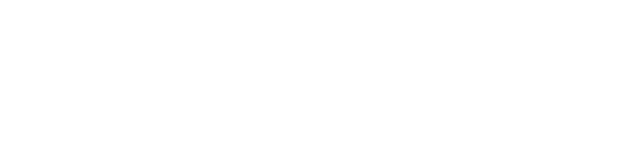
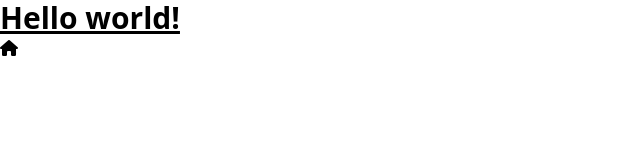
Before and after one commit to EjdemJ/Tailwind-Landing-Page, a website: page index.html in a window 1280 px wide. Shown: the whole page, without its empty margins (0-640 px from the left). Drawn offline with Linux system fonts and the light colour scheme.

Commit message:
Project Set Up done

```diff
--- a/index.html
+++ b/index.html
@@ -4,8 +4,17 @@
     <meta charset="UTF-8">
     <meta name="viewport" content="width=device-width, initial-scale=1.0">
     <title>Document</title>
+    <link href="./output.css" rel="stylesheet">
+    <script src="./script.js"></script>
+    <link rel="stylesheet" href="https://cdnjs.cloudflare.com/ajax/libs/font-awesome/6.6.0/css/all.min.css" />
 </head>
+
 <body>
+    <h1 class="text-3xl font-bold underline">
+        Hello world!
+    </h1>
+    <i class="fa-solid fa-house"></i>
+</body>
 
-</body>
+
 </html>
--- a/style.css
+++ b/style.css
@@ -0,0 +1,4 @@
+@import url('https://fonts.googleapis.com/css2?family=Inter:ital,opsz,wght@0,14..32,100..900;1,14..32,100..900&family=Poppins:ital,wght@0,100;0,200;0,300;0,400;0,500;0,600;0,700;0,800;0,900;1,100;1,200;1,300;1,400;1,500;1,600;1,700;1,800;1,900&display=swap');
+@tailwind base;
+@tailwind components;
+@tailwind utilities;
--- /dev/null
+++ b/tailwind.config.js
@@ -0,0 +1,13 @@
+/** @type {import('tailwindcss').Config} */
+module.exports = {
+  content: ["./index.html"],
+  theme: {
+    extend: {
+      fontFamily: {
+        'display': ['Poppins', 'sans-serif'],
+        'body': ['Inter', 'sans-serif']
+      }
+    },
+  },
+  plugins: [],
+}
```
Also changed, not shown: package.json (added, +14 -0 lines), output.css (added), 2 other files.
